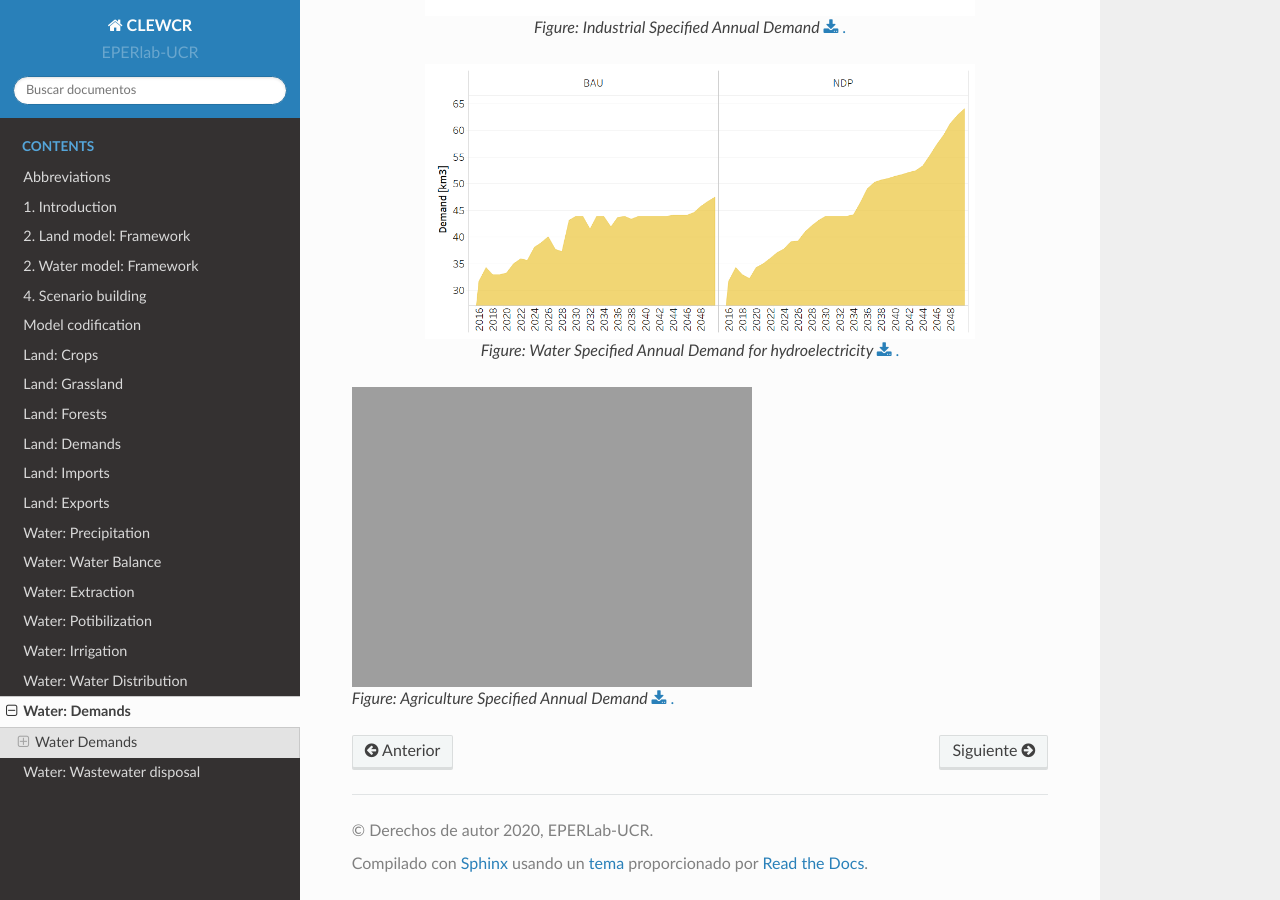
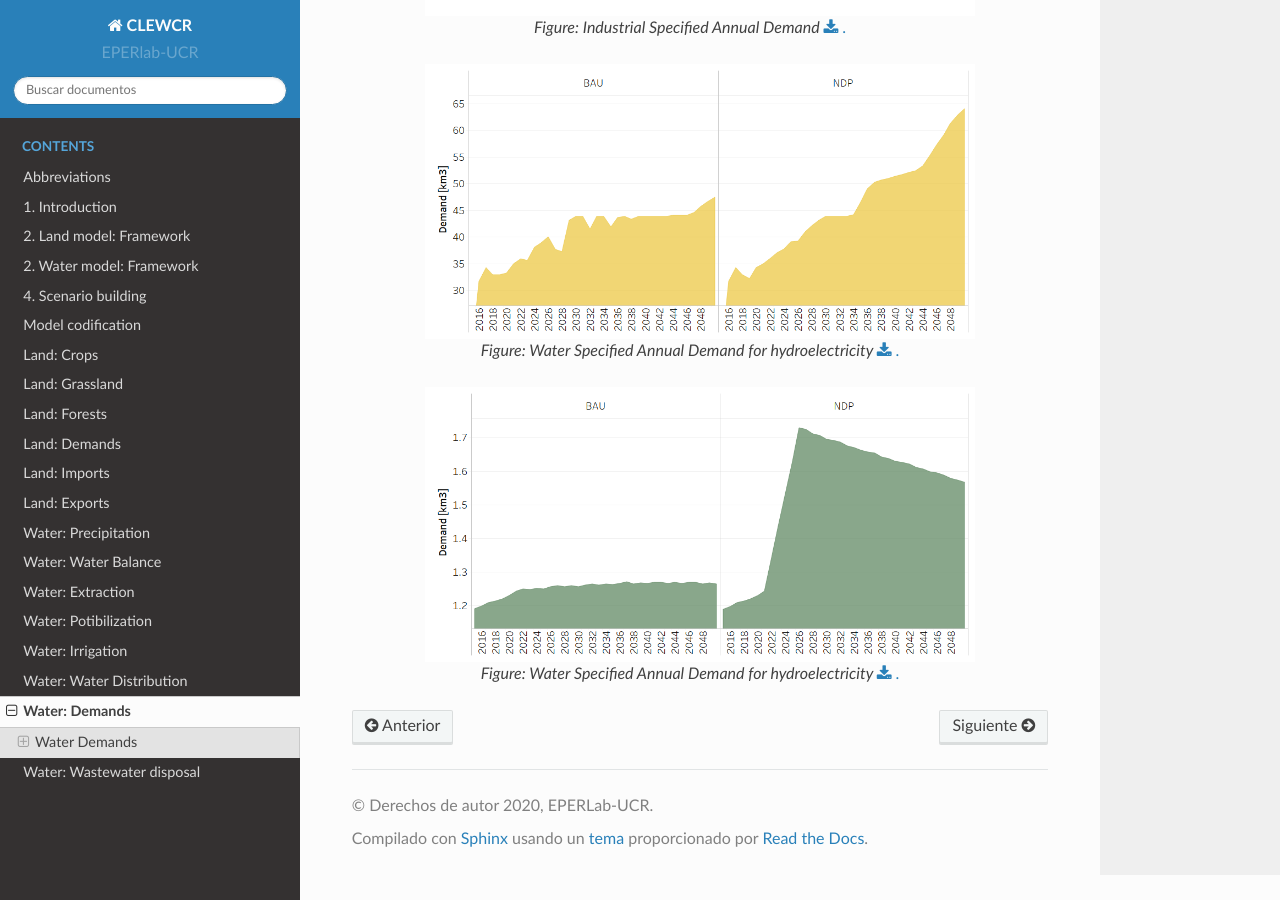
Before and after one commit to EPERLab/CLEW, a Sphinx documentation site: the page built from docs/fichas/13_Water_demands.rst, in a window 1280 px wide and 900 px high, scrolled down 1380 px. Built offline with Sphinx 7.4.7 and the Read the Docs theme 2.0.0, drawn with Linux system fonts in a browser that asks for light colours; formulas are drawn with MathJax 3.

Commit message:
Update 13_Water_demands.rst

```diff
--- a/docs/fichas/13_Water_demands.rst
+++ b/docs/fichas/13_Water_demands.rst
@@ -42,7 +42,7 @@
    *Figure: Water Specified Annual Demand for hydroelectricity* :download:`. <csv/Hidro_Consumtion_Specified_Annual_Demand.csv>`
 
 .. figure::  parameters/Agriculture_Consumtion_Specified_Annual_Demand.png
-    :align:   center
-    :width:   550 px
+   :align:   center
+   :width:   550 px
 
-   *Figure: Agriculture Specified Annual Demand* :download:`. <csv/Agriculture_Consumtion_Specified_Annual_Demand.csv>`
+   *Figure: Water Specified Annual Demand for hydroelectricity* :download:`. <csv/Agriculture_Consumtion_Specified_Annual_Demand.csv>`
```
